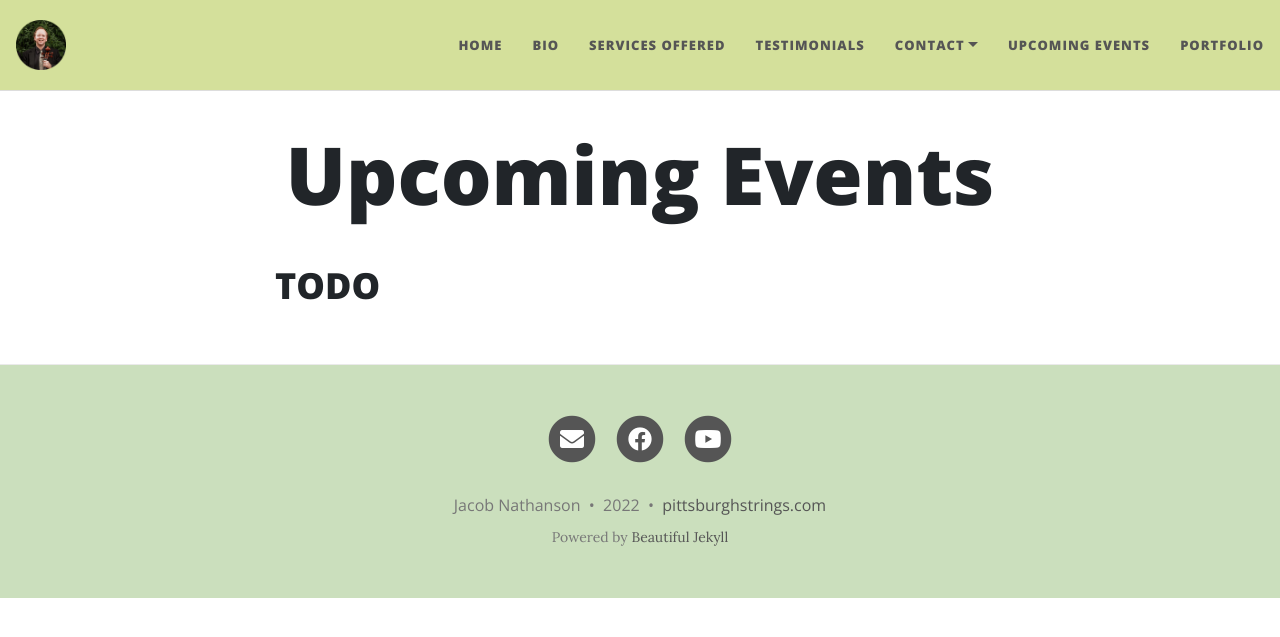
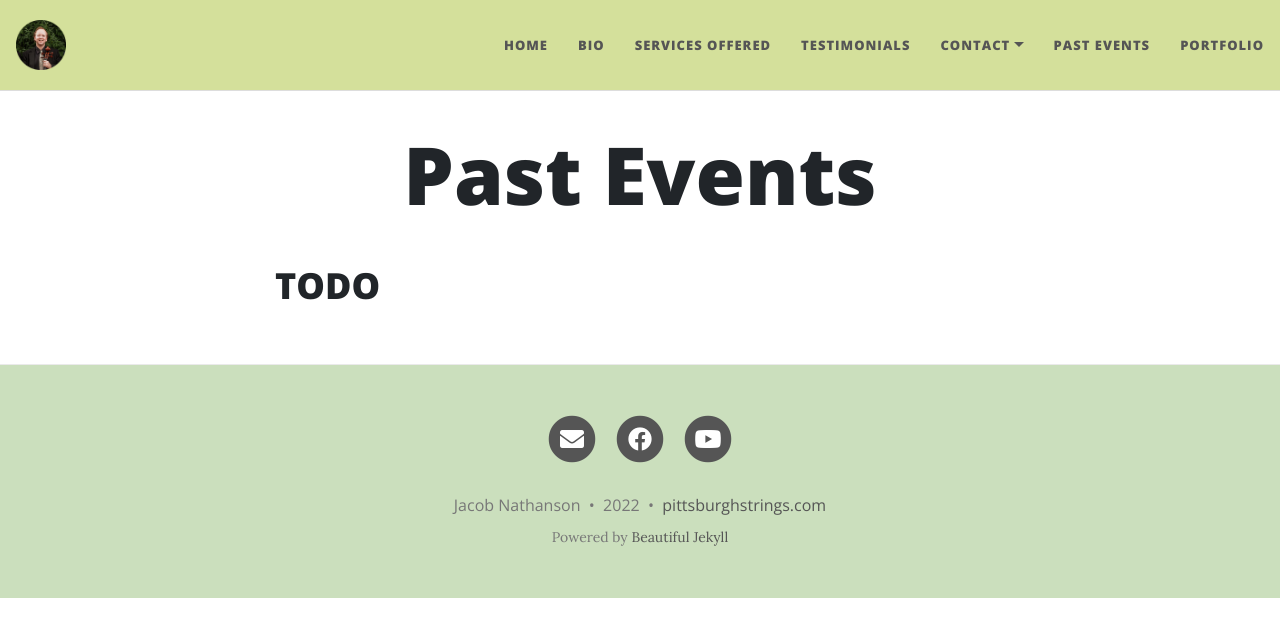
Before and after one commit to ben-nathanson/jake-nathanson-music, a Jekyll site: the page built from pages/past-events.md, in a window 1280 px wide. Shown: the top 637 px of the page. Built offline with Jekyll 4.4.1, drawn with Linux system fonts in a browser that asks for light colours; nearby versions of some CDN libraries.

Commit message:
Upcoming -> past events

```diff
--- a/_config.yml
+++ b/_config.yml
@@ -26,7 +26,7 @@ navbar-links:
   Testimonials: "pages/testimonials"
   Contact:
   - Drop Me a Line: "mailto:jmilesn@gmail.com?subject=I saw your website and would like to learn more!"
-  Upcoming Events: "pages/upcoming-events"
+  Past Events: "pages/past-events"
   Portfolio: "pages/portfolio"
 
 ################
--- a/pages/upcoming-events.md
+++ b/pages/past-events.md
@@ -1,6 +1,6 @@
 ---
 layout: page
-title: Upcoming Events
+title: Past Events
 ---
 
 # TODO
```
